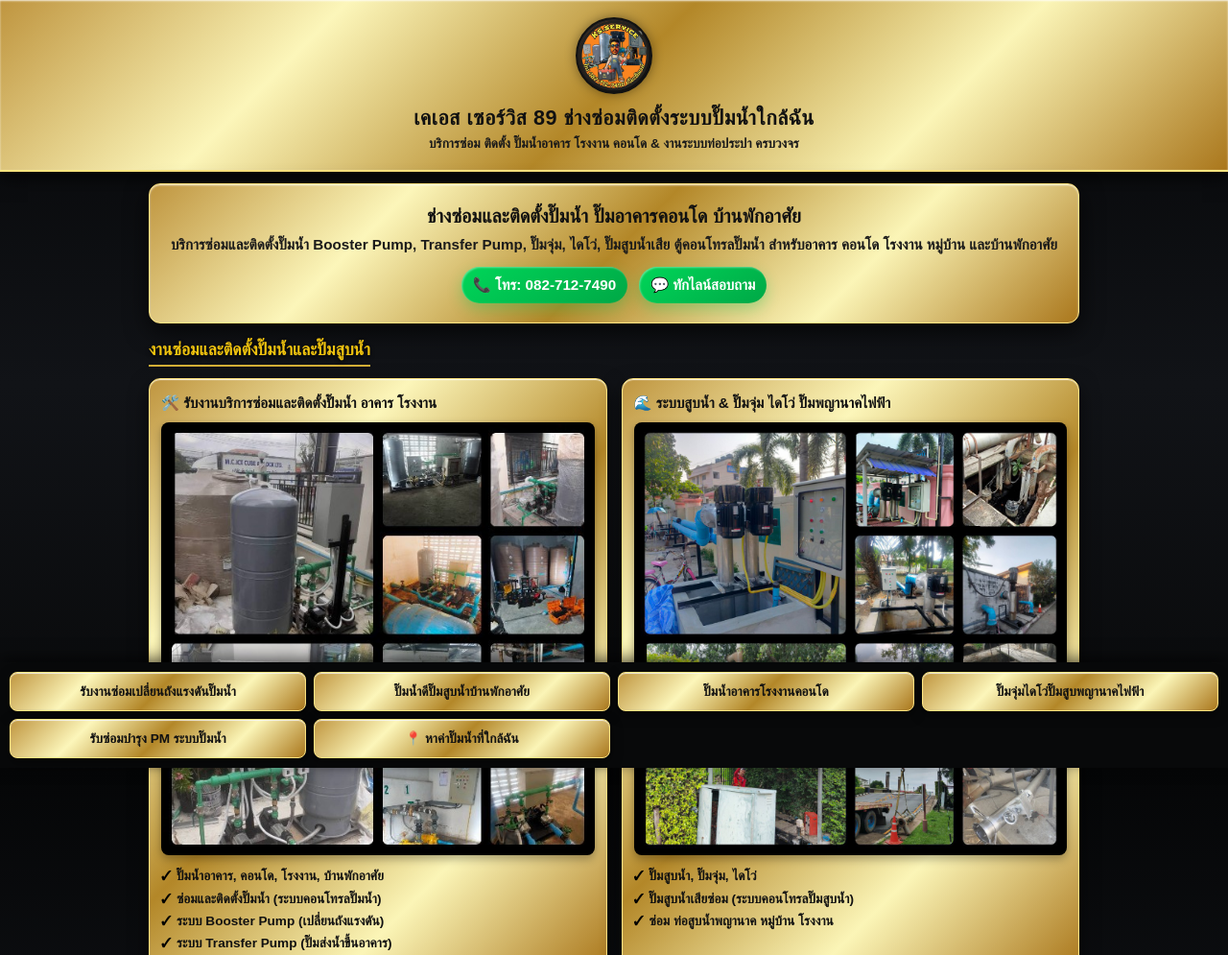
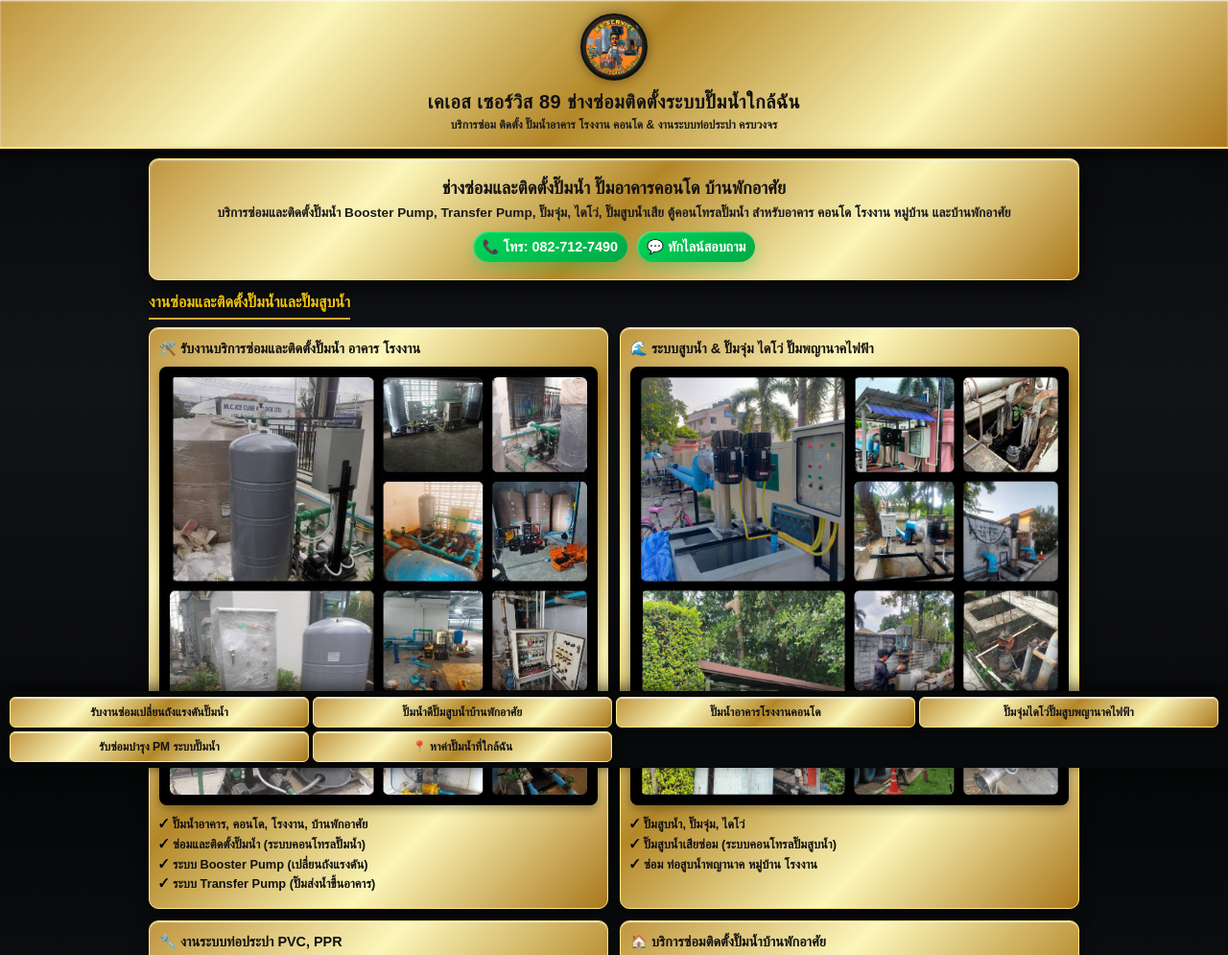
Before and after one commit to water-pump/water-pump, a plain HTML site: page index.html in a window 1280 px wide. Shown: the top 995 px of the page at 96% size. Drawn offline with Linux system fonts and the light colour scheme.

Commit message:
Update index.html

```diff
--- a/index.html
+++ b/index.html
@@ -48,7 +48,7 @@
             color: #ffffff;
             line-height: 1.4;
             /* เพิ่มระยะห่างด้านล่างเพื่อไม่ให้แถบที่ลอยอยู่บังเนื้อหาตอนเลื่อนลงสุด */
-            padding-bottom: 180px;
+            padding-bottom: 220px;
             overflow-x: hidden;
         }
 
@@ -56,13 +56,13 @@
         header {
             background: linear-gradient(135deg, #bf953f 0%, #fcf6ba 25%, #b38728 50%, #fbf5b7 75%, #aa771c 100%);
             color: #111111;
-            padding: 14px 8px;
+            padding: 10px 6px;
             text-align: center;
             box-shadow: 0 5px 18px rgba(0,0,0,0.8), inset 0 1px 2px rgba(255,255,255,0.8);
             border-bottom: 2px solid #ffe57f;
         }
         header h1 {
-            font-size: 1.15rem;
+            font-size: 1rem;
             margin-bottom: 4px;
             color: #111111;
             font-weight: 900;
@@ -71,24 +71,24 @@
             letter-spacing: 0.5px;
         }
         header p {
-            font-size: 0.85rem;
+            font-size: 0.75rem;
             font-weight: 700;
             color: #1a1a1a;
         }
         .header-logo {
-            max-width: 65px;
+            max-width: 50px;
             height: auto;
             border-radius: 50%;
             background: linear-gradient(145deg, #2a2a2a, #0d0d0d);
             border: 2px solid #111111;
-            margin-bottom: 6px;
+            margin-bottom: 4px;
             box-shadow: 0 0 12px rgba(0, 0, 0, 0.4);
         }
 
         .container {
             width: 100%;
             max-width: 1000px;
-            margin: 12px auto;
+            margin: 10px auto;
             padding: 0 10px;
         }
 
@@ -96,31 +96,31 @@
         .hero-card {
             background: linear-gradient(135deg, #bf953f 0%, #fcf6ba 25%, #b38728 50%, #fbf5b7 75%, #aa771c 100%);
             color: #111111;
-            padding: 16px 12px;
-            border-radius: 12px;
+            padding: 12px 10px;
+            border-radius: 10px;
             text-align: center;
             box-shadow: 0 8px 25px rgba(0,0,0,0.7), inset 0 1px 2px rgba(255, 255, 255, 0.8);
-            margin-bottom: 15px;
+            margin-bottom: 12px;
             border: 1px solid #ffe57f;
         }
         .hero-card h2 {
             color: #111111;
-            font-size: 1.05rem;
+            font-size: 0.95rem;
             font-weight: 800;
             line-height: 1.3;
-            margin-bottom: 6px;
+            margin-bottom: 4px;
         }
         .hero-card p {
-            font-size: 0.85rem;
+            font-size: 0.75rem;
             font-weight: 700;
             color: #1a1a1a;
-            margin-bottom: 12px;
+            margin-bottom: 10px;
             line-height: 1.4;
         }
         .btn-group-hero {
             display: flex;
             flex-direction: column;
-            gap: 8px;
+            gap: 6px;
             align-items: center;
             width: 100%;
         }
@@ -143,14 +143,14 @@
             justify-content: center;
             width: 100%;
             max-width: 100%;
-            padding: 8px 12px;
-            font-size: 0.85rem;
+            padding: 6px 10px;
+            font-size: 0.8rem;
             font-weight: bold;
             text-decoration: none;
             border-radius: 50px;
             transition: all 0.3s ease;
             text-align: center;
-            min-height: 38px;
+            min-height: 32px;
         }
         .btn-call, .btn-line {
             background: linear-gradient(145deg, #00d659, #00a846);
@@ -166,7 +166,7 @@
 
         .web-btn-wrapper {
             text-align: center;
-            margin: 15px 0;
+            margin: 12px 0;
             padding: 2px;
             width: 100%;
         }
@@ -174,19 +174,19 @@
         .btn-web {
             background: linear-gradient(135deg, #bf953f 0%, #fcf6ba 25%, #b38728 50%, #fbf5b7 75%, #aa771c 100%);
             color: #111111;
-            font-size: 1.05rem;
-            padding: 12px 18px;
+            font-size: 0.9rem;
+            padding: 10px 14px;
             border: 1px solid #ffe57f;
             width: 100%;
             max-width: 100%;
-            min-height: 52px;
+            min-height: 42px;
             box-shadow: 0 8px 20px rgba(0,0,0,0.6), inset 0 1px 2px rgba(255,255,255,0.8);
             word-break: break-word;
             border-radius: 50px;
             display: flex;
             align-items: center;
             justify-content: center;
-            gap: 8px;
+            gap: 6px;
             font-weight: 800;
             text-decoration: none;
             transition: all 0.3s ease;
@@ -203,30 +203,31 @@
             bottom: 0;
             left: 0;
             width: 100%;
-            background: #08090a; /* ใส่พื้นหลังเพื่อไม่ให้ซ้อนทับกับเนื้อหาเวลาเลื่อน */
-            padding: 10px;
-            z-index: 9999; /* ให้อยู่บนสุดเสมอ */
+            background: #08090a;
+            padding: 6px 10px;
+            z-index: 9999;
             box-shadow: 0 -4px 15px rgba(0,0,0,0.6);
             display: grid;
-            grid-template-columns: repeat(auto-fit, minmax(280px, 1fr));
-            gap: 8px;
+            grid-template-columns: repeat(auto-fit, minmax(260px, 1fr));
+            gap: 4px;
             margin: 0;
         }
 
         .btn-sub-web {
             background: linear-gradient(135deg, #bf953f 0%, #fcf6ba 25%, #b38728 50%, #fbf5b7 75%, #aa771c 100%);
             color: #111111;
-            padding: 10px 12px;
-            border-radius: 8px;
+            padding: 6px 10px;
+            border-radius: 6px;
             border: 1px solid #ffe57f;
             text-decoration: none;
-            font-size: 0.85rem;
+            font-size: 0.75rem;
             font-weight: bold;
             display: flex;
             justify-content: center;
             align-items: center;
             transition: all 0.3s ease;
-            box-shadow: 0 4px 12px rgba(0,0,0,0.5), inset 0 1px 1px rgba(255, 255, 255, 0.8);
+            box-shadow: 0 4px 10px rgba(0,0,0,0.4), inset 0 1px 1px rgba(255, 255, 255, 0.8);
+            min-height: 32px;
         }
         .btn-sub-web:hover {
             background: linear-gradient(135deg, #cda34f 0%, #ffffff 25%, #c49839 50%, #ffffff 75%, #bb882d 100%);
@@ -236,10 +237,10 @@
         }
 
         .btn-web-logo {
-            width: 26px;
-            height: 26px;
+            width: 22px;
+            height: 22px;
             border-radius: 50%;
-            border: 1.5px solid #f00;
+            border: 1px solid #f00;
             object-fit: cover;
             box-shadow: 0 2px 5px rgba(0,0,0,0.2);
         }
@@ -258,10 +259,10 @@
         }
 
         .section-title {
-            font-size: 0.95rem;
+            font-size: 0.85rem;
             color: #f1c40f;
             font-weight: 800;
-            margin-bottom: 12px;
+            margin-bottom: 8px;
             border-bottom: 2px solid #d4af37;
             display: inline-block;
             padding-bottom: 4px;
@@ -272,17 +273,17 @@
         .grid {
             display: grid;
             grid-template-columns: 1fr;
-            gap: 12px;
-            margin-bottom: 12px;
+            gap: 10px;
+            margin-bottom: 10px;
         }
 
         .card {
             background: linear-gradient(135deg, #bf953f 0%, #fcf6ba 25%, #b38728 50%, #fbf5b7 75%, #aa771c 100%);
             color: #111111;
-            padding: 12px 10px;
-            border-radius: 12px;
+            padding: 10px 8px;
+            border-radius: 10px;
             border: 1px solid #ffe57f;
-            box-shadow: 0 8px 20px rgba(0,0,0,0.6), inset 0 1px 1px rgba(255, 255, 255, 0.8);
+            box-shadow: 0 6px 15px rgba(0,0,0,0.5), inset 0 1px 1px rgba(255, 255, 255, 0.8);
             display: flex;
             flex-direction: column;
             justify-content: flex-start;
@@ -290,31 +291,31 @@
         }
         .card:hover {
             transform: translateY(-3px);
-            box-shadow: 0 12px 25px rgba(0,0,0,0.8), 0 0 12px rgba(212, 175, 55, 0.4);
+            box-shadow: 0 10px 20px rgba(0,0,0,0.6), 0 0 10px rgba(212, 175, 55, 0.4);
         }
         .card h3 {
-            font-size: 0.9rem;
+            font-size: 0.85rem;
             color: #111111;
             font-weight: 800;
             margin-bottom: 4px;
             line-height: 1.3;
             display: flex;
             align-items: center;
-            gap: 8px;
+            gap: 6px;
         }
 
         .icon-circle {
             display: inline-flex;
             align-items: center;
             justify-content: center;
-            width: 32px;
-            height: 32px;
-            min-width: 32px;
+            width: 28px;
+            height: 28px;
+            min-width: 28px;
             border-radius: 50%;
             background: linear-gradient(145deg, #2a2a2a, #0d0d0d);
             border: 1px solid rgba(255, 214, 0, 0.8);
             box-shadow: 2px 2px 6px rgba(0,0,0,0.4);
-            font-size: 0.9rem;
+            font-size: 0.8rem;
             color: #f1c40f;
         }
 
@@ -323,13 +324,13 @@
             margin-top: 4px;
         }
         .card ul li {
-            font-size: 0.8rem;
+            font-size: 0.75rem;
             font-weight: 700;
             color: #111111;
             margin-bottom: 4px;
             position: relative;
-            padding-left: 16px;
-            line-height: 1.4;
+            padding-left: 14px;
+            line-height: 1.3;
         }
         .card ul li::before {
             content: "✓";
@@ -337,16 +338,16 @@
             position: absolute;
             left: 0;
             font-weight: 900;
-            font-size: 0.85rem;
+            font-size: 0.75rem;
         }
 
         .location-box {
             background: linear-gradient(135deg, #bf953f 0%, #fcf6ba 25%, #b38728 50%, #fbf5b7 75%, #aa771c 100%);
             color: #f1c40f;
-            padding: 12px 10px;
-            border-radius: 12px;
-            margin-bottom: 12px;
-            box-shadow: 0 8px 20px rgba(0,0,0,0.6), inset 0 1px 1px rgba(255, 255, 255, 0.8);
+            padding: 10px 8px;
+            border-radius: 10px;
+            margin-bottom: 10px;
+            box-shadow: 0 6px 15px rgba(0,0,0,0.5), inset 0 1px 1px rgba(255, 255, 255, 0.8);
             border: 1px solid #ffe57f;
         }
         .location-box .section-title {
@@ -355,7 +356,7 @@
             text-shadow: none;
         }
         .location-box p {
-            font-size: 0.85rem;
+            font-size: 0.75rem;
             font-weight: 700;
             color: #111111;
             margin-top: 4px;
@@ -364,40 +365,39 @@
         .tag-container {
             display: flex;
             flex-wrap: wrap;
-            gap: 5px;
-            margin-top: 8px;
+            gap: 4px;
+            margin-top: 6px;
         }
         .tag {
             background: linear-gradient(145deg, #242830, #121418);
             color: #f1c40f;
             font-weight: 600;
-            padding: 3px 8px;
-            border-radius: 15px;
-            font-size: 0.7rem;
+            padding: 2px 6px;
+            border-radius: 12px;
+            font-size: 0.65rem;
             border: 1px solid rgba(212, 175, 55, 0.5);
-            box-shadow: 2px 2px 5px rgba(0,0,0,0.4);
+            box-shadow: 2px 2px 4px rgba(0,0,0,0.3);
         }
 
         @media (min-width: 768px) {
-            header { padding: 18px 10px; }
-            header h1 { font-size: 1.35rem; }
-            .header-logo { max-width: 80px; }
+            header { padding: 14px 10px; }
+            header h1 { font-size: 1.25rem; }
+            .header-logo { max-width: 70px; }
             .container { padding: 0 15px; }
-            .hero-card { padding: 20px 15px; }
-            .hero-card h2 { font-size: 1.25rem; }
-            .hero-card p { font-size: 0.95rem; }
-            .section-title { font-size: 1.1rem; }
-            .grid { grid-template-columns: repeat(2, 1fr); gap: 15px; }
-            .card { padding: 15px 12px; }
-            .card h3 { font-size: 0.95rem; }
-            .card ul li { font-size: 0.85rem; }
-            .btn { width: auto; max-width: 300px; display: inline-flex; font-size: 0.95rem; }
-            .btn-group-hero { flex-direction: row; justify-content: center; gap: 12px; }
-            .btn-web { max-width: 450px; font-size: 1.1rem; padding: 12px 20px; }
-            .btn-web-logo { width: 32px; height: 32px; }
-            .location-box p { font-size: 0.85rem; }
-            .tag { font-size: 0.8rem; padding: 4px 10px; }
-            /* ปรับ padding-bottom สำหรับหน้าจอใหญ่ให้พอดีกับแถบลอย */
+            .hero-card { padding: 18px 15px; }
+            .hero-card h2 { font-size: 1.15rem; }
+            .hero-card p { font-size: 0.85rem; }
+            .section-title { font-size: 1rem; }
+            .grid { grid-template-columns: repeat(2, 1fr); gap: 12px; }
+            .card { padding: 12px 10px; }
+            .card h3 { font-size: 0.9rem; }
+            .card ul li { font-size: 0.8rem; }
+            .btn { width: auto; max-width: 300px; display: inline-flex; font-size: 0.9rem; }
+            .btn-group-hero { flex-direction: row; justify-content: center; gap: 10px; }
+            .btn-web { max-width: 400px; font-size: 1rem; padding: 10px 16px; }
+            .btn-web-logo { width: 28px; height: 28px; }
+            .location-box p { font-size: 0.8rem; }
+            .tag { font-size: 0.75rem; padding: 4px 8px; }
             body { padding-bottom: 120px; }
         }
     </style>
```
